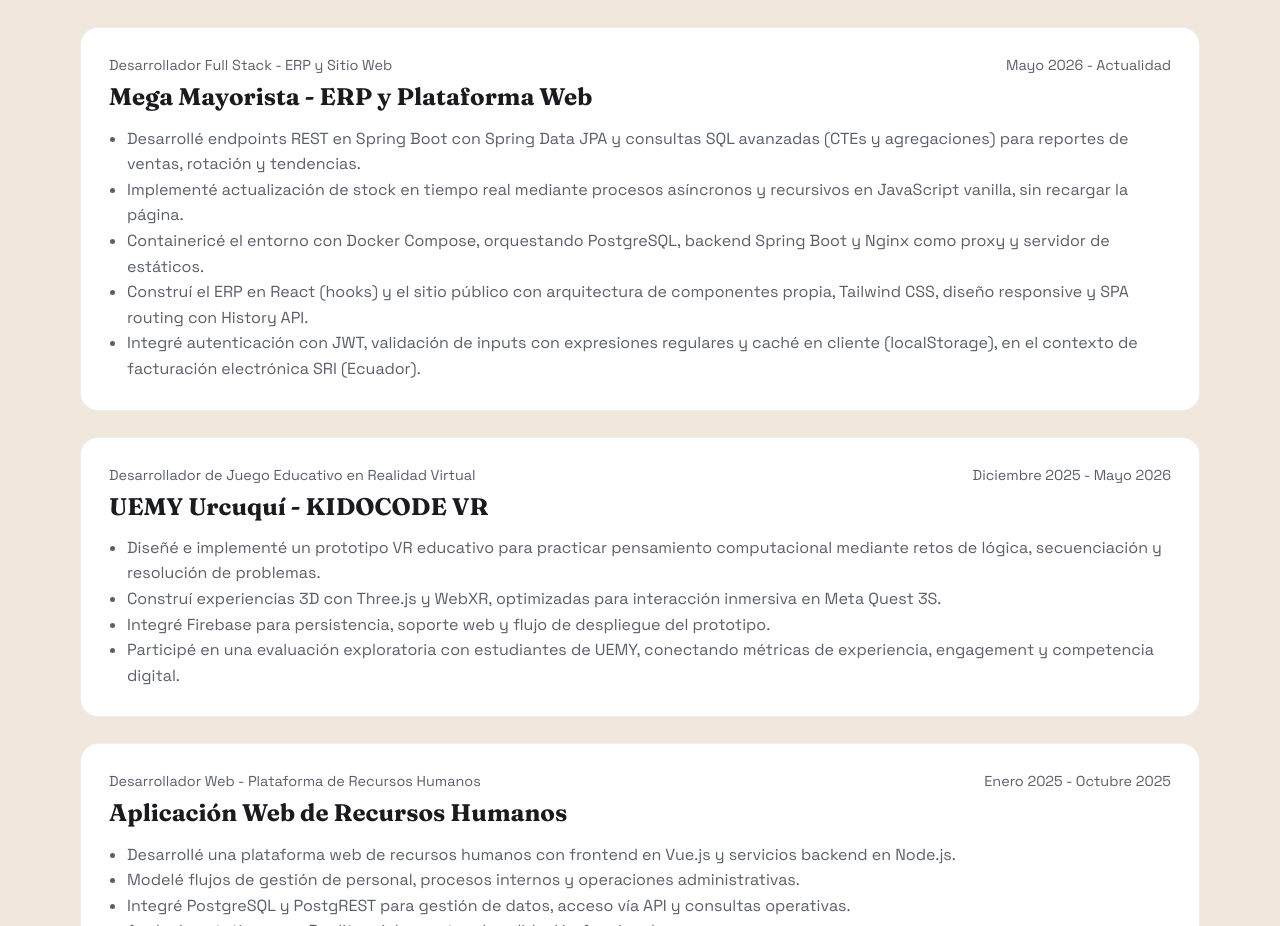
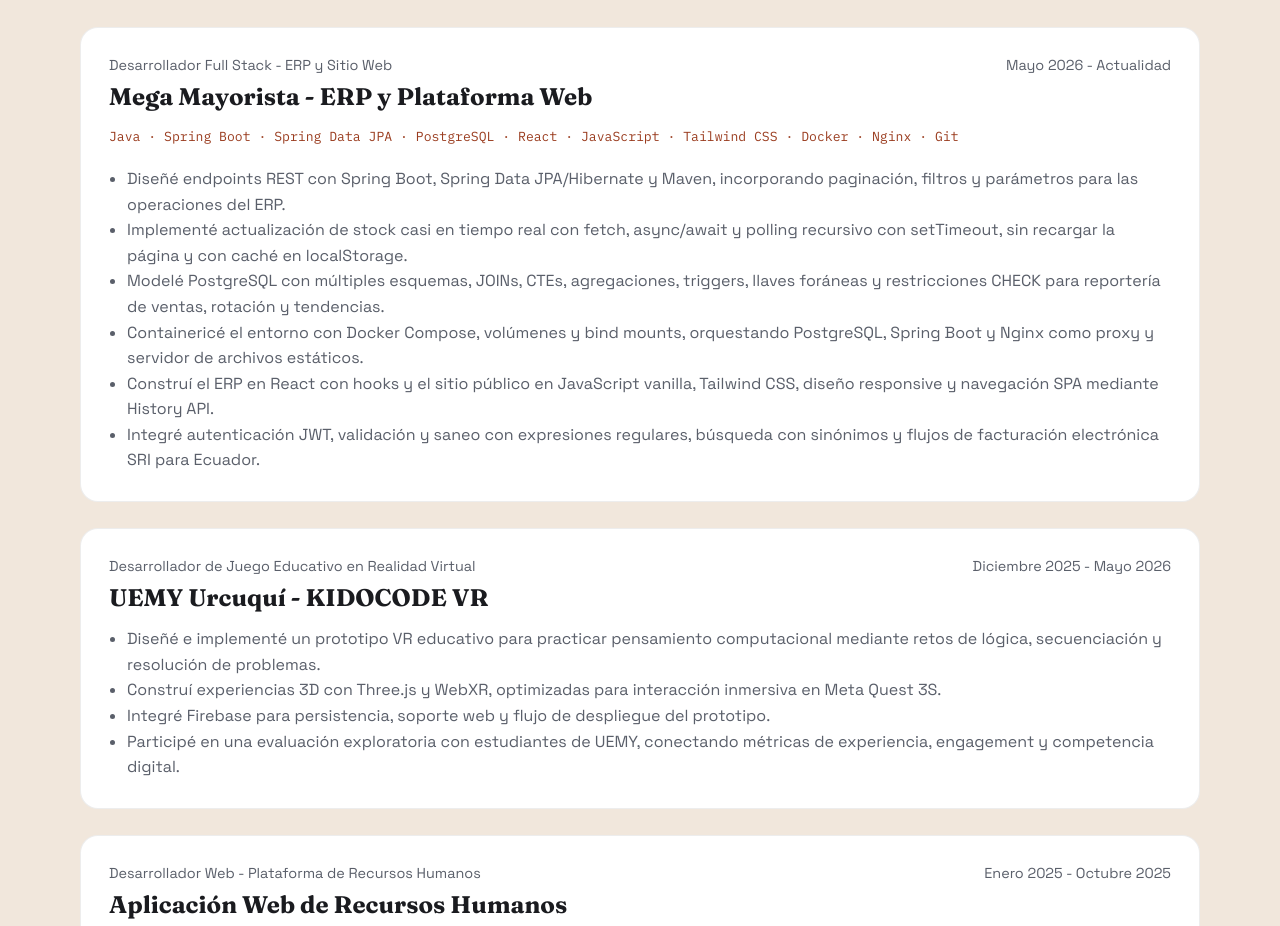
Before and after one commit to JoanDaniel18/Portfolio, a plain HTML site: page index.html in a window 1280 px wide. Shown: the part 1780-2706 px from the top of the page. Drawn offline with Linux system fonts and the light colour scheme.

Commit message:
Expand Mega Mayorista experience details

```diff
--- a/index.html
+++ b/index.html
@@ -156,12 +156,14 @@
               <span class="timeline-date" data-i18n="experience.erpDate">Mayo 2026 - Actualidad</span>
             </div>
             <h3 data-i18n="experience.erpTitle">Mega Mayorista - ERP y Plataforma Web</h3>
+            <p class="experience-stack" data-i18n="experience.erpStack">Java · Spring Boot · Spring Data JPA · PostgreSQL · React · JavaScript · Tailwind CSS · Docker · Nginx · Git</p>
             <ul class="timeline-list">
-              <li data-i18n="experience.erpPoint1">Desarrollé endpoints REST en Spring Boot con Spring Data JPA y consultas SQL avanzadas (CTEs y agregaciones) para reportes de ventas, rotación y tendencias.</li>
-              <li data-i18n="experience.erpPoint2">Implementé actualización de stock en tiempo real mediante procesos asíncronos y recursivos en JavaScript vanilla, sin recargar la página.</li>
-              <li data-i18n="experience.erpPoint3">Containericé el entorno con Docker Compose, orquestando PostgreSQL, backend Spring Boot y Nginx como proxy y servidor de estáticos.</li>
-              <li data-i18n="experience.erpPoint4">Construí el ERP en React (hooks) y el sitio público con arquitectura de componentes propia, Tailwind CSS, diseño responsive y SPA routing con History API.</li>
-              <li data-i18n="experience.erpPoint5">Integré autenticación con JWT, validación de inputs con expresiones regulares y caché en cliente (localStorage), en el contexto de facturación electrónica SRI (Ecuador).</li>
+              <li data-i18n="experience.erpPoint1">Diseñé endpoints REST con Spring Boot, Spring Data JPA/Hibernate y Maven, incorporando paginación, filtros y parámetros para las operaciones del ERP.</li>
+              <li data-i18n="experience.erpPoint2">Implementé actualización de stock casi en tiempo real con fetch, async/await y polling recursivo con setTimeout, sin recargar la página y con caché en localStorage.</li>
+              <li data-i18n="experience.erpPoint3">Modelé PostgreSQL con múltiples esquemas, JOINs, CTEs, agregaciones, triggers, llaves foráneas y restricciones CHECK para reportería de ventas, rotación y tendencias.</li>
+              <li data-i18n="experience.erpPoint4">Containericé el entorno con Docker Compose, volúmenes y bind mounts, orquestando PostgreSQL, Spring Boot y Nginx como proxy y servidor de archivos estáticos.</li>
+              <li data-i18n="experience.erpPoint5">Construí el ERP en React con hooks y el sitio público en JavaScript vanilla, Tailwind CSS, diseño responsive y navegación SPA mediante History API.</li>
+              <li data-i18n="experience.erpPoint6">Integré autenticación JWT, validación y saneo con expresiones regulares, búsqueda con sinónimos y flujos de facturación electrónica SRI para Ecuador.</li>
             </ul>
           </div>
           <div class="timeline-item reveal">
--- a/main.js
+++ b/main.js
@@ -60,16 +60,20 @@
       erpRole: 'Desarrollador Full Stack - ERP y Sitio Web',
       erpDate: 'Mayo 2026 - Actualidad',
       erpTitle: 'Mega Mayorista - ERP y Plataforma Web',
+      erpStack:
+        'Java · Spring Boot · Spring Data JPA · PostgreSQL · React · JavaScript · Tailwind CSS · Docker · Nginx · Git',
       erpPoint1:
-        'Desarrollé endpoints REST en Spring Boot con Spring Data JPA y consultas SQL avanzadas (CTEs y agregaciones) para reportes de ventas, rotación y tendencias.',
+        'Diseñé endpoints REST con Spring Boot, Spring Data JPA/Hibernate y Maven, incorporando paginación, filtros y parámetros para las operaciones del ERP.',
       erpPoint2:
-        'Implementé actualización de stock en tiempo real mediante procesos asíncronos y recursivos en JavaScript vanilla, sin recargar la página.',
+        'Implementé actualización de stock casi en tiempo real con fetch, async/await y polling recursivo con setTimeout, sin recargar la página y con caché en localStorage.',
       erpPoint3:
-        'Containericé el entorno con Docker Compose, orquestando PostgreSQL, backend Spring Boot y Nginx como proxy y servidor de estáticos.',
+        'Modelé PostgreSQL con múltiples esquemas, JOINs, CTEs, agregaciones, triggers, llaves foráneas y restricciones CHECK para reportería de ventas, rotación y tendencias.',
       erpPoint4:
-        'Construí el ERP en React (hooks) y el sitio público con arquitectura de componentes propia, Tailwind CSS, diseño responsive y SPA routing con History API.',
+        'Containericé el entorno con Docker Compose, volúmenes y bind mounts, orquestando PostgreSQL, Spring Boot y Nginx como proxy y servidor de archivos estáticos.',
       erpPoint5:
-        'Integré autenticación con JWT, validación de inputs con expresiones regulares y caché en cliente (localStorage), en el contexto de facturación electrónica SRI (Ecuador).',
+        'Construí el ERP en React con hooks y el sitio público en JavaScript vanilla, Tailwind CSS, diseño responsive y navegación SPA mediante History API.',
+      erpPoint6:
+        'Integré autenticación JWT, validación y saneo con expresiones regulares, búsqueda con sinónimos y flujos de facturación electrónica SRI para Ecuador.',
       vrRole: 'Desarrollador de Juego Educativo en Realidad Virtual',
       vrDate: 'Diciembre 2025 - Mayo 2026',
       vrTitle: 'UEMY Urcuquí - KIDOCODE VR',
@@ -320,16 +324,20 @@
       erpRole: 'Full Stack Developer - ERP and Website',
       erpDate: 'May 2026 - Present',
       erpTitle: 'Mega Mayorista - ERP and Web Platform',
+      erpStack:
+        'Java · Spring Boot · Spring Data JPA · PostgreSQL · React · JavaScript · Tailwind CSS · Docker · Nginx · Git',
       erpPoint1:
-        'Developed REST endpoints in Spring Boot with Spring Data JPA and advanced SQL queries (CTEs and aggregations) for sales, rotation, and trend reports.',
+        'Designed REST endpoints with Spring Boot, Spring Data JPA/Hibernate, and Maven, including pagination, filters, and parameters for ERP operations.',
       erpPoint2:
-        'Implemented real-time stock updates through asynchronous and recursive processes in vanilla JavaScript, without reloading the page.',
+        'Implemented near-real-time stock updates with fetch, async/await, and recursive polling via setTimeout, without page reloads and with localStorage caching.',
       erpPoint3:
-        'Containerized the environment with Docker Compose, orchestrating PostgreSQL, a Spring Boot backend, and Nginx as a proxy and static-file server.',
+        'Modeled PostgreSQL with multiple schemas, JOINs, CTEs, aggregations, triggers, foreign keys, and CHECK constraints for sales, rotation, and trend reporting.',
       erpPoint4:
-        'Built the ERP in React (hooks) and the public site with a custom component architecture, Tailwind CSS, responsive design, and SPA routing via the History API.',
+        'Containerized the environment with Docker Compose, volumes, and bind mounts, orchestrating PostgreSQL, Spring Boot, and Nginx as a proxy and static-file server.',
       erpPoint5:
-        'Integrated JWT authentication, regex-based input validation, and client-side caching (localStorage), within the SRI electronic invoicing context (Ecuador).',
+        'Built the ERP in React with hooks and the public site in vanilla JavaScript, Tailwind CSS, responsive design, and SPA navigation through the History API.',
+      erpPoint6:
+        'Integrated JWT authentication, regex-based validation and sanitization, synonym-aware search, and SRI electronic invoicing workflows for Ecuador.',
       vrRole: 'Educational Virtual Reality Game Developer',
       vrDate: 'December 2025 - May 2026',
       vrTitle: 'UEMY Urcuquí - KIDOCODE VR',
--- a/styles.css
+++ b/styles.css
@@ -471,6 +471,14 @@
   padding-left: 18px;
   color: var(--muted);
   line-height: 1.6;
+}
+
+.experience-stack {
+  margin: 12px 0 18px;
+  font-family: "IBM Plex Mono", monospace;
+  font-size: 0.82rem;
+  line-height: 1.7;
+  color: var(--accent-dark);
 }
 
 .project-grid {
```
